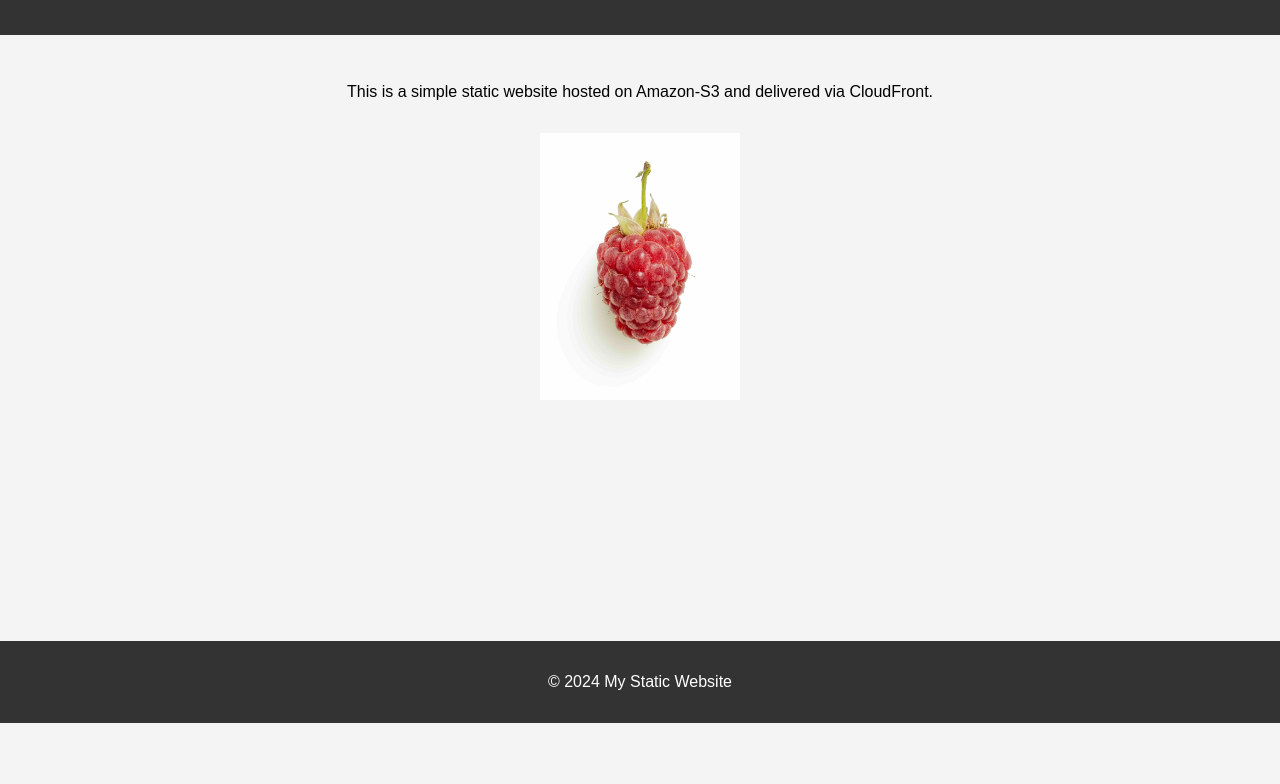
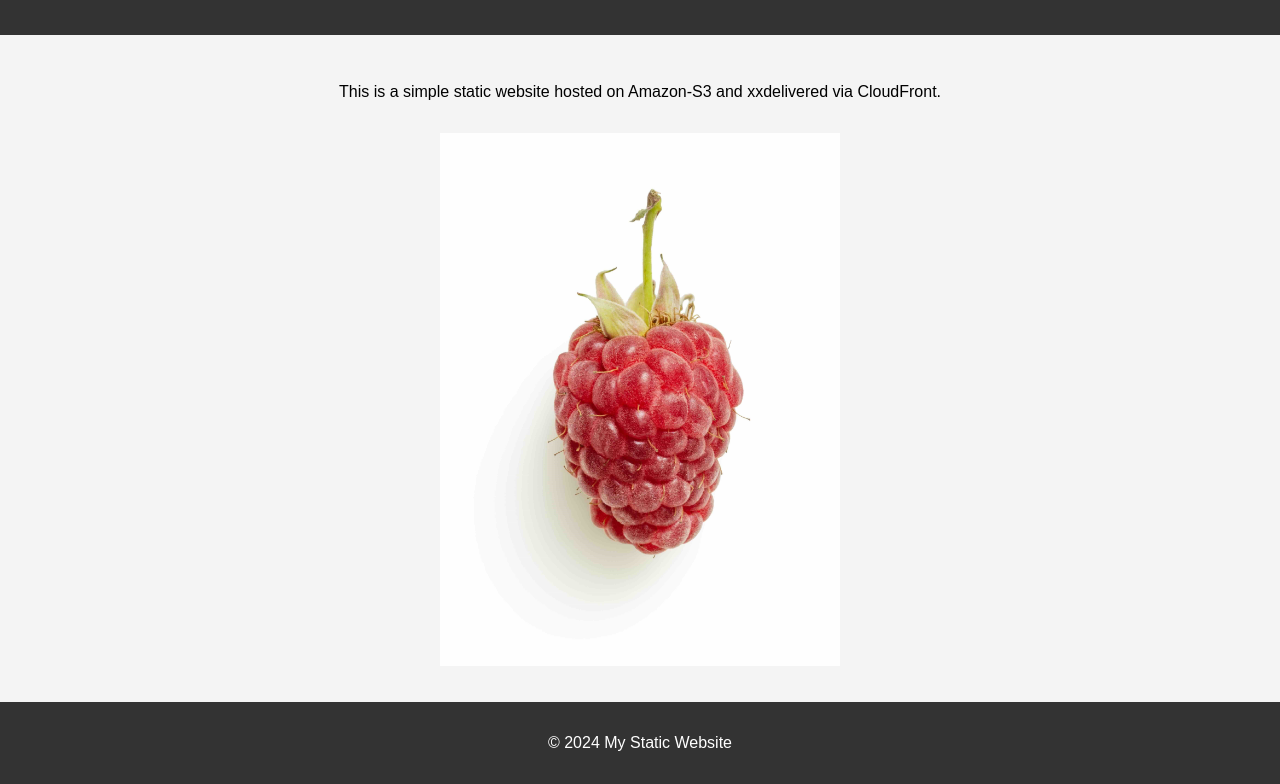
Before and after one commit to SkSingh07/aws, a plain HTML site: page index.html in a window 1280 px wide. Shown: the part 77-861 px from the top of the page. Before the commit the page ends 800 px from the top, so only its background shows below. Drawn offline with Linux system fonts and the light colour scheme.

Commit message:
Initial commit

```diff
--- a/index.html
+++ b/index.html
@@ -11,8 +11,8 @@
         <h1>Welcome to My Static Website</h1>
     </header>
     <main>
-        <p>This is a simple static website hosted on Amazon-S3 and delivered via CloudFront.</p>
-        <img src="image.jpg" alt="Sample Image" width="200" height="200">
+        <p>This is a simple static website hosted on Amazon-S3 and xxdelivered via CloudFront.</p>
+        <img src="image.jpg" alt="Sample Image" width="400" height="400">
     </main>
     <footer>
         <p>&copy; 2024 My Static Website</p>
```
